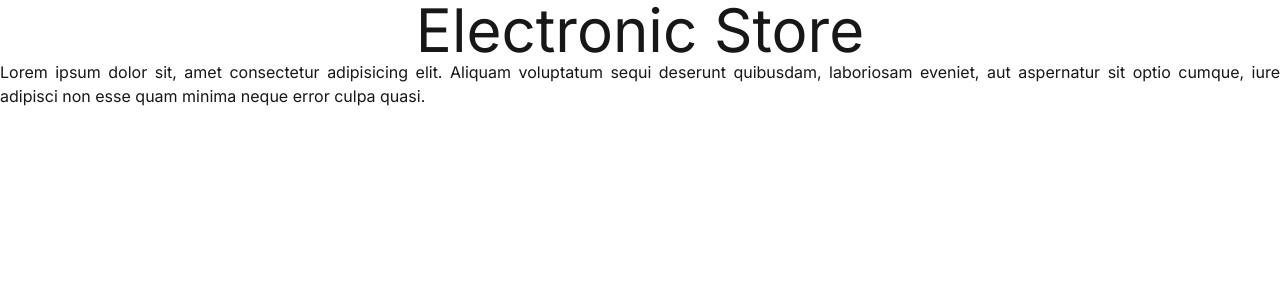
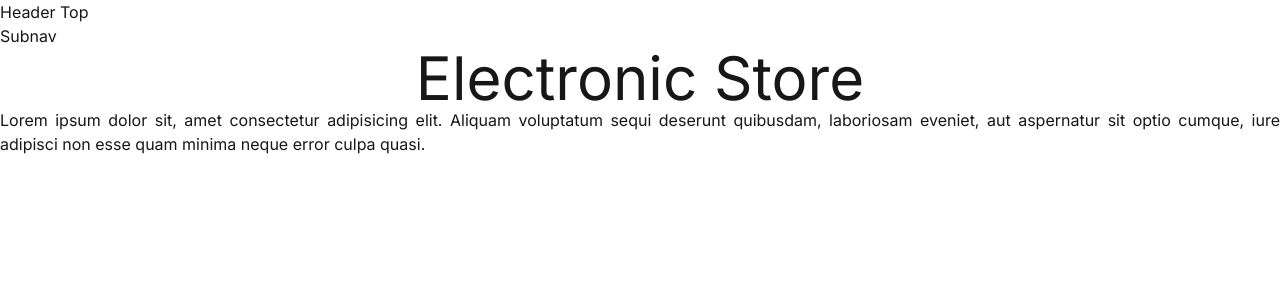
Before and after one commit to alexandreraminelli/pratica-nextjs-electronic-store, a Next.js app: page / in a window 1280 px wide. Shown: the top 300 px of the page. Built offline with nearby package versions, Linux system fonts and the light colour scheme.

Commit message:
feat: criação dos componentes do header

```diff
--- a/src/app/layout.tsx
+++ b/src/app/layout.tsx
@@ -1,5 +1,6 @@
+import { inter } from "@/app/ui/fonts/fonts" // fontes
+import Header from "@/app/ui/layout/header/Header"
 import type { Metadata } from "next" // formato dos metadados
-import { inter } from "@/app/ui/fonts/fonts" // fontes
 import "./globals.css"
 
 /**
@@ -26,6 +27,8 @@ export default function RootLayout({
   return (
     <html lang="en">
       <body className={`${inter.className} antialiased`}>
+        {/* Cabeçalho */}
+        <Header />
         {/* Conteúdo da página */}
         {children}
       </body>
--- /dev/null
+++ b/src/app/ui/layout/header/Header.tsx
@@ -0,0 +1,16 @@
+import HeaderTop from "./HeaderTop"
+import Subnav from "./Subnav"
+
+/**
+ * Cabeçalho do site.
+ *
+ * @author Alexandre Raminelli Junior
+ */
+export default function Header() {
+  return (
+    <header>
+      <HeaderTop />
+      <Subnav />
+    </header>
+  )
+}
--- /dev/null
+++ b/src/app/ui/layout/header/HeaderTop.tsx
@@ -0,0 +1,13 @@
+/**
+ * Componente superior do cabeçalho.
+ * Possui a logo, barra de pesquisa, menu de navegação principal e atalhos de funções da loja.
+ *
+ * @author Alexandre Raminelli
+ */
+export default function HeaderTop() {
+  return (
+    <div>
+      <p>Header Top</p>
+    </div>
+  )
+}
--- /dev/null
+++ b/src/app/ui/layout/header/Subnav.tsx
@@ -0,0 +1,13 @@
+/**
+ * Links de navegação do header.
+ * Possui os links para cada categoria de produto.
+ *
+ * @author Alexandre Raminelli
+ */
+export default function Subnav() {
+  return (
+    <nav>
+      <p>Subnav</p>
+    </nav>
+  )
+}
```
